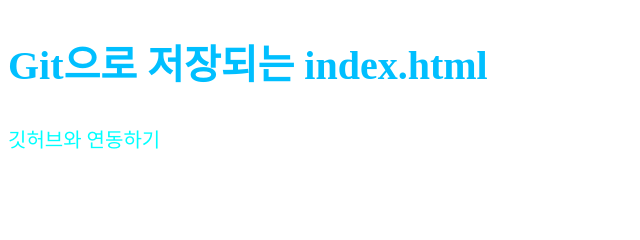
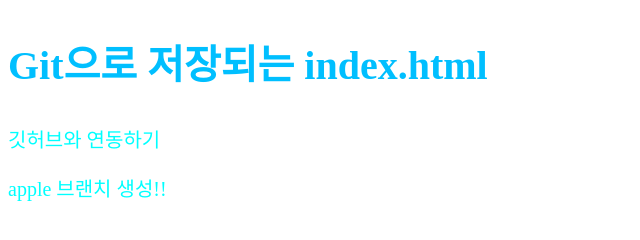
Before and after one commit to kokohuhusave/Test, a plain HTML site: page index.html in a window 1280 px wide. Shown: the whole page, without its empty margins (0-640 px from the left). Drawn offline with Linux system fonts and the light colour scheme.

Commit message:
p태그에 breanch 생성이라 적음

```diff
--- a/index.html
+++ b/index.html
@@ -10,5 +10,6 @@
 <body>
     <h2>Git으로 저장되는 index.html</h2>
     <p>깃허브와 연동하기</p>
+    <p>apple 브랜치 생성!!</p>
 </body>
 </html>
```
